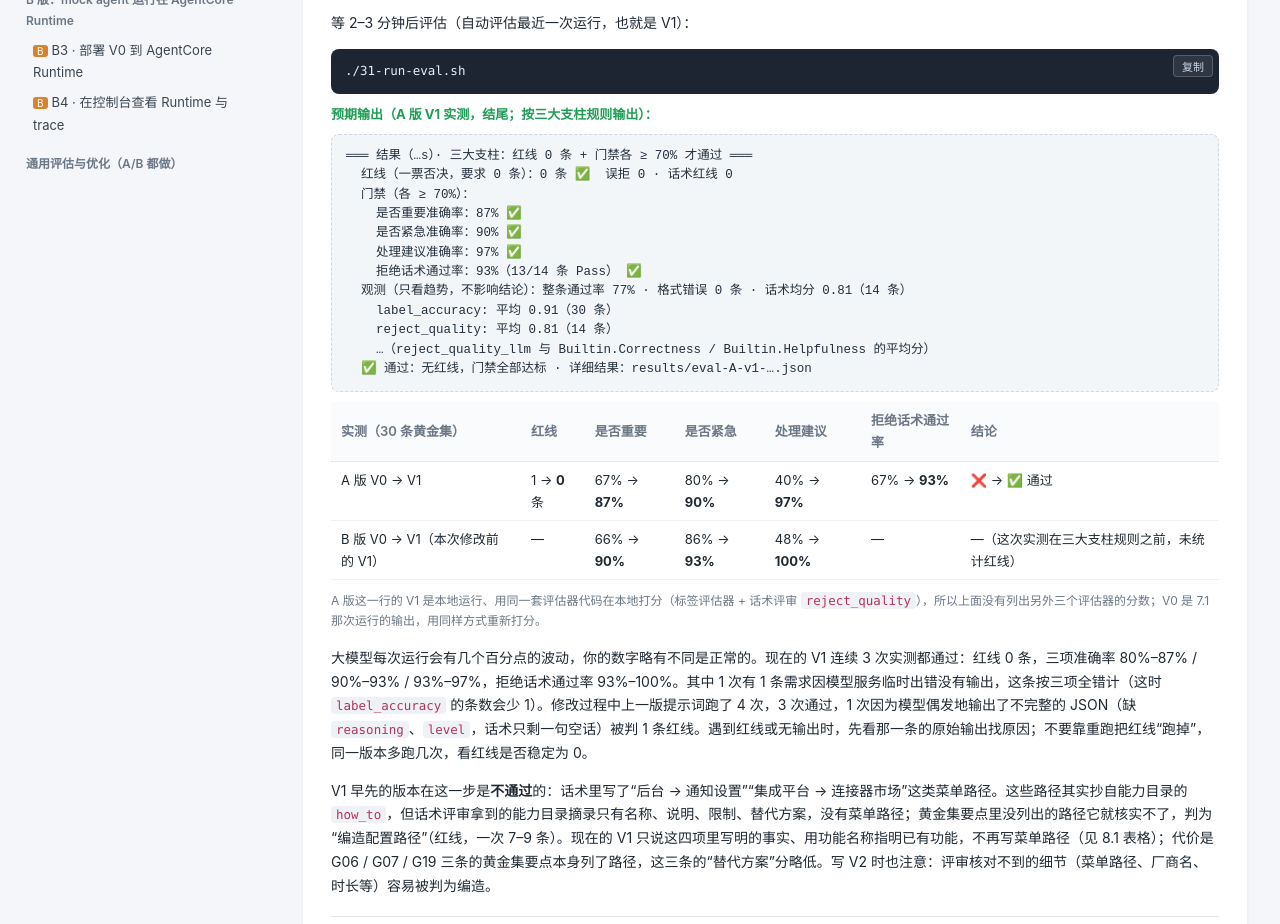
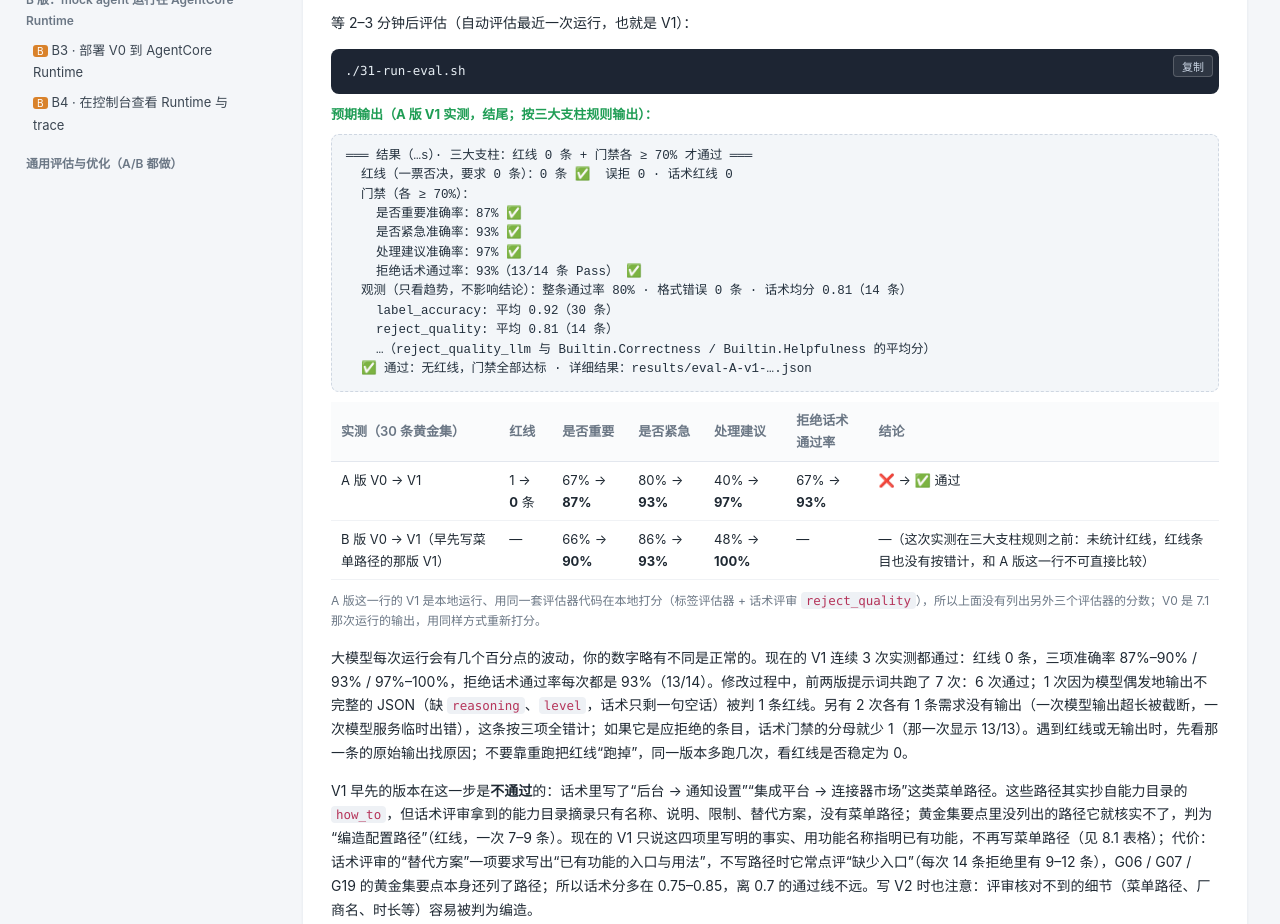
Before and after one commit to weiping-bj/agentdlc-eval-requirement-triage, a plain HTML site: page docs/09-compare.html in a window 1280 px wide. Shown: the part 624-1548 px from the top of the page. Drawn offline with Linux system fonts and the light colour scheme.

Commit message:
Docs review round 2: final-prompt numbers, old-V1 numbers labelled
- ch.9 9.1: expected output and A-path row from the final prompt (proof
  run 7: 87/93/97/93%), 3 of 3 runs pass; run record of the earlier
  prompt revisions (6 of 7 passed) and how an item with no output is
  counted; the reply-score cost stated with numbers (judge asks for an
  entry on 9-12 of 14 rejections, scores mostly 0.75-0.85).
- ch.9 B-path row, 9.3 mixed averages, 9.4 triage report and ch.7 7.5
  pointer labelled as the earlier menu-path V1; B row marked not
  comparable with the A row.
- ch.8 8.1: cost wording widened; "usage" replaced by what the feature
  can do.
- docs/img: screenshots regenerated from the final compare page.

```diff
--- a/docs/09-compare.html
+++ b/docs/09-compare.html
@@ -33,22 +33,22 @@
   红线（一票否决，要求 0 条）：0 条 ✅  误拒 0 · 话术红线 0
   门禁（各 ≥ 70%）：
     是否重要准确率：87% ✅
-    是否紧急准确率：90% ✅
+    是否紧急准确率：93% ✅
     处理建议准确率：97% ✅
     拒绝话术通过率：93%（13/14 条 Pass） ✅
-  观测（只看趋势，不影响结论）：整条通过率 77% · 格式错误 0 条 · 话术均分 0.81（14 条）
-    label_accuracy: 平均 0.91（30 条）
+  观测（只看趋势，不影响结论）：整条通过率 80% · 格式错误 0 条 · 话术均分 0.81（14 条）
+    label_accuracy: 平均 0.92（30 条）
     reject_quality: 平均 0.81（14 条）
     …（reject_quality_llm 与 Builtin.Correctness / Builtin.Helpfulness 的平均分）
   ✅ 通过：无红线，门禁全部达标 · 详细结果：results/eval-A-v1-….json</pre>
   <table>
     <tr><th>实测（30 条黄金集）</th><th>红线</th><th>是否重要</th><th>是否紧急</th><th>处理建议</th><th>拒绝话术通过率</th><th>结论</th></tr>
-    <tr><td>A 版 V0 → V1</td><td>1 → <b>0</b> 条</td><td>67% → <b>87%</b></td><td>80% → <b>90%</b></td><td>40% → <b>97%</b></td><td>67% → <b>93%</b></td><td>❌ → ✅ 通过</td></tr>
-    <tr><td>B 版 V0 → V1（本次修改前的 V1）</td><td>—</td><td>66% → <b>90%</b></td><td>86% → <b>93%</b></td><td>48% → <b>100%</b></td><td>—</td><td>—（这次实测在三大支柱规则之前，未统计红线）</td></tr>
+    <tr><td>A 版 V0 → V1</td><td>1 → <b>0</b> 条</td><td>67% → <b>87%</b></td><td>80% → <b>93%</b></td><td>40% → <b>97%</b></td><td>67% → <b>93%</b></td><td>❌ → ✅ 通过</td></tr>
+    <tr><td>B 版 V0 → V1（早先写菜单路径的那版 V1）</td><td>—</td><td>66% → <b>90%</b></td><td>86% → <b>93%</b></td><td>48% → <b>100%</b></td><td>—</td><td>—（这次实测在三大支柱规则之前：未统计红线，红线条目也没有按错计，和 A 版这一行不可直接比较）</td></tr>
   </table>
   <p class="where">A 版这一行的 V1 是本地运行、用同一套评估器代码在本地打分（标签评估器 + 话术评审 <code>reject_quality</code>），所以上面没有列出另外三个评估器的分数；V0 是 7.1 那次运行的输出，用同样方式重新打分。</p>
-  <p>大模型每次运行会有几个百分点的波动，你的数字略有不同是正常的。现在的 V1 连续 3 次实测都通过：红线 0 条，三项准确率 80%–87% / 90%–93% / 93%–97%，拒绝话术通过率 93%–100%。其中 1 次有 1 条需求因模型服务临时出错没有输出，这条按三项全错计（这时 <code>label_accuracy</code> 的条数会少 1）。修改过程中上一版提示词跑了 4 次，3 次通过，1 次因为模型偶发地输出了不完整的 JSON（缺 <code>reasoning</code>、<code>level</code>，话术只剩一句空话）被判 1 条红线。遇到红线或无输出时，先看那一条的原始输出找原因；不要靠重跑把红线“跑掉”，同一版本多跑几次，看红线是否稳定为 0。</p>
-  <p>V1 早先的版本在这一步是<b>不通过</b>的：话术里写了“后台 → 通知设置”“集成平台 → 连接器市场”这类菜单路径。这些路径其实抄自能力目录的 <code>how_to</code>，但话术评审拿到的能力目录摘录只有名称、说明、限制、替代方案，没有菜单路径；黄金集要点里没列出的路径它就核实不了，判为“编造配置路径”（红线，一次 7–9 条）。现在的 V1 只说这四项里写明的事实、用功能名称指明已有功能，不再写菜单路径（见 8.1 表格）；代价是 G06 / G07 / G19 三条的黄金集要点本身列了路径，这三条的“替代方案”分略低。写 V2 时也注意：评审核对不到的细节（菜单路径、厂商名、时长等）容易被判为编造。</p></div>
+  <p>大模型每次运行会有几个百分点的波动，你的数字略有不同是正常的。现在的 V1 连续 3 次实测都通过：红线 0 条，三项准确率 87%–90% / 93% / 97%–100%，拒绝话术通过率每次都是 93%（13/14）。修改过程中，前两版提示词共跑了 7 次：6 次通过；1 次因为模型偶发地输出不完整的 JSON（缺 <code>reasoning</code>、<code>level</code>，话术只剩一句空话）被判 1 条红线。另有 2 次各有 1 条需求没有输出（一次模型输出超长被截断，一次模型服务临时出错），这条按三项全错计；如果它是应拒绝的条目，话术门禁的分母就少 1（那一次显示 13/13）。遇到红线或无输出时，先看那一条的原始输出找原因；不要靠重跑把红线“跑掉”，同一版本多跑几次，看红线是否稳定为 0。</p>
+  <p>V1 早先的版本在这一步是<b>不通过</b>的：话术里写了“后台 → 通知设置”“集成平台 → 连接器市场”这类菜单路径。这些路径其实抄自能力目录的 <code>how_to</code>，但话术评审拿到的能力目录摘录只有名称、说明、限制、替代方案，没有菜单路径；黄金集要点里没列出的路径它就核实不了，判为“编造配置路径”（红线，一次 7–9 条）。现在的 V1 只说这四项里写明的事实、用功能名称指明已有功能，不再写菜单路径（见 8.1 表格）；代价：话术评审的“替代方案”一项要求写出“已有功能的入口与用法”，不写路径时它常点评“缺少入口”（每次 14 条拒绝里有 9–12 条），G06 / G07 / G19 的黄金集要点本身还列了路径；所以话术分多在 0.75–0.85，离 0.7 的通过线不远。写 V2 时也注意：评审核对不到的细节（菜单路径、厂商名、时长等）容易被判为编造。</p></div>
 </div>
 
 <div class="step" id="s-9-2">
@@ -87,7 +87,7 @@ results/compare-B-v0-20261105T142708Z-vs-B-v1-20261105T144133Z.html
     <li>B 版还可以在 <span class="ui">Sessions</span> 里按 session 名区分：V0 的 session 名含 <code>-v0-</code>，V1 的含 <code>-v1-</code>。</li>
     <li>（可选）CloudWatch → <span class="ui">Metrics</span> → <code>Bedrock-AgentCore/Evaluations</code>，把各评估器的分数画成随时间变化的折线，V0 → V1 的跳升一目了然。</li>
   </ol>
-  <div class="expect"><span class="label">预期结果：</span>V1 时间段的三项平均分明显高于 V0 时间段，与对比页一致。时间范围选“两次运行都包含”时看到的是混合平均（例如实测 V0 + V1 共 60 个 session：处理建议 0.73、是否重要 0.78），所以一定要按时间段分开看。控制台菜单名称可能随版本略有不同。</div>
+  <div class="expect"><span class="label">预期结果：</span>V1 时间段的三项平均分明显高于 V0 时间段，与对比页一致。时间范围选“两次运行都包含”时看到的是混合平均（例如实测 V0 + V1 共 60 个 session：处理建议 0.73、是否重要 0.78；这里的 V1 是早先写菜单路径的那版 V1），所以一定要按时间段分开看。控制台菜单名称可能随版本略有不同。</div>
 </div>
 
 <div class="step" id="s-9-4">
@@ -98,7 +98,7 @@ results/compare-B-v0-20261105T142708Z-vs-B-v1-20261105T144133Z.html
   <div class="pathbox" data-path="b"><div class="ph">B 版</div>
 <pre><code>./34-triage-report.sh b</code></pre></div>
   <p class="where">脚本：<a data-repo="34-triage-report.sh">34-triage-report.sh</a> → <a data-repo="labkit/report.py">labkit/report.py</a>。用当前版本（V1）处理 <a data-repo="data/feedback_last_month.jsonl">data/feedback_last_month.jsonl</a> 的 60 条，生成报告并上传到私有桶。</p>
-  <div class="expect"><span class="label">预期输出（B 版 V1 实测，约 2.5 分钟）：</span>
+  <div class="expect"><span class="label">预期输出（B 版 V1 实测，早先写菜单路径的那版 V1，约 2.5 分钟）：</span>
 <pre class="out">▶ 运行 60 条需求 · 路线 B · 版本 v1 · 模型 us.anthropic.claude-sonnet-5-5 · 并发 6
   [ 1/60] FB-2610-001       11.2s  重要=是 紧急=否 建议=迭代
   [ 2/60] FB-2610-002       15.0s  重要=否 紧急=否 建议=拒绝
```
Also changed, not shown: docs/07-evaluate.html (+1 -1 lines), docs/08-optimize.html (+1 -1 lines), docs/img/compare-matrix.png, docs/img/compare-sample.png.
